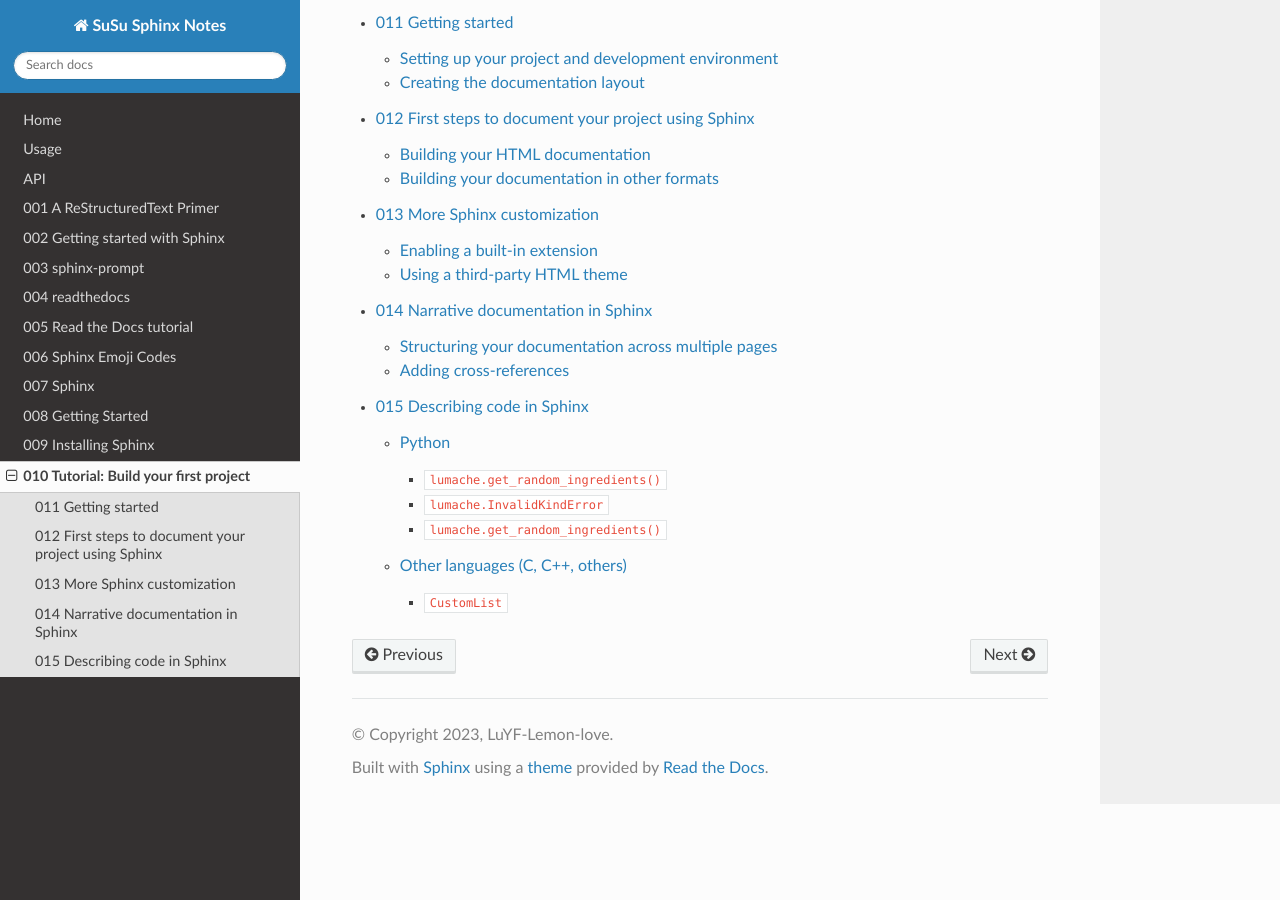
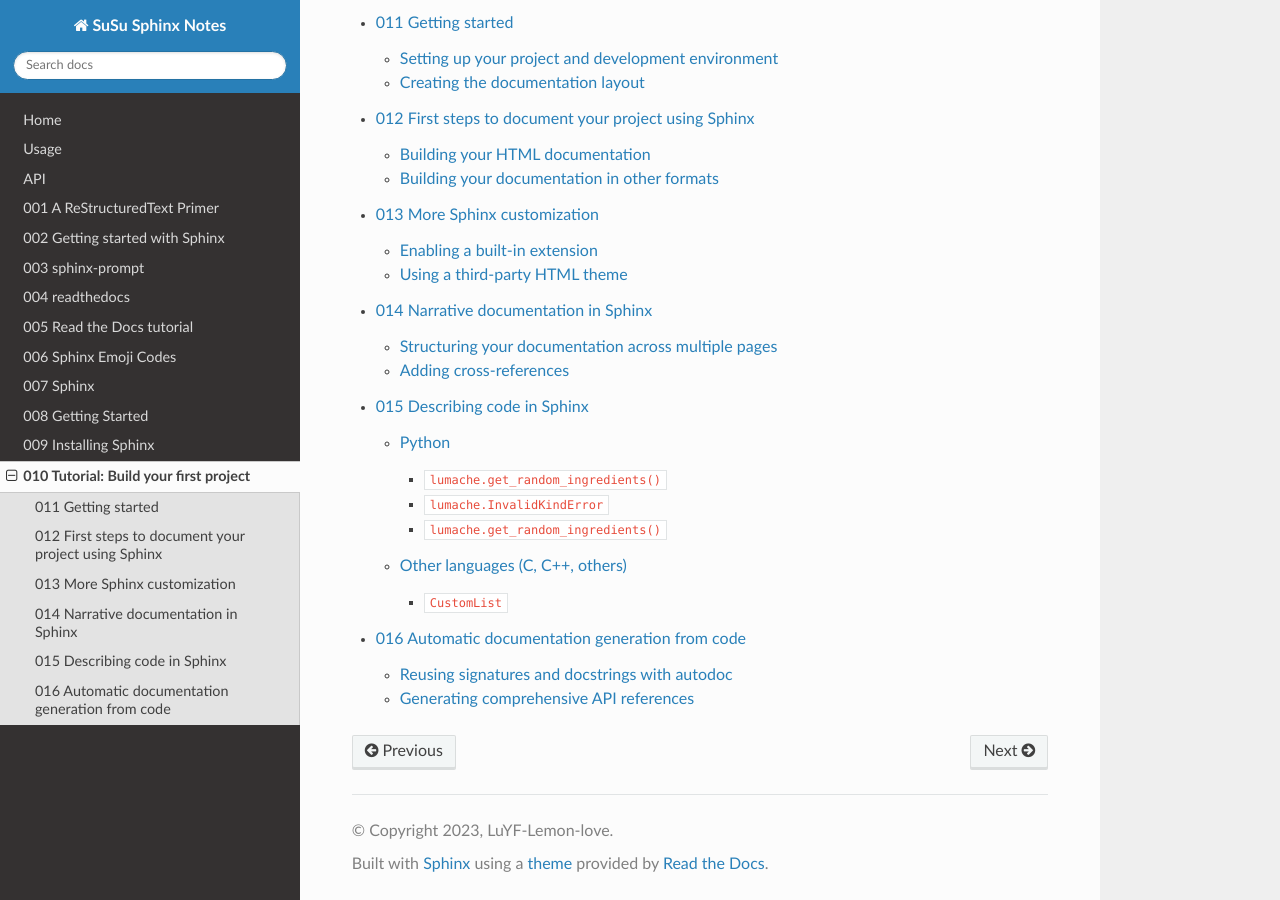
Before and after one commit to LuYF-Lemon-love/-susu-sphinx-notes, a Sphinx documentation site: the page built from docs/source/010-Build-your-first-project.rst, in a window 1280 px wide and 900 px high, scrolled down 701 px. Built offline with Sphinx 7.4.7 and the Read the Docs theme 2.0.0, drawn with Linux system fonts in a browser that asks for light colours; pages that are not in the unit, such as notebooks, are missing from menus; some of the changed lines change nothing that is shown.

Commit message:
add code.

```diff
--- a/docs/source/010-Build-your-first-project.rst
+++ b/docs/source/010-Build-your-first-project.rst
@@ -35,3 +35,4 @@
    013-More-Sphinx-customization.rst
    014-Narrative-documentation-in-Sphinx.rst
    015-Describing-code-in-Sphinx.rst
+   016-Automatic-documentation-generation-from-code.rst
--- /dev/null
+++ b/docs/source/016-Automatic-documentation-generation-from-code.rst
@@ -0,0 +1,157 @@
+016 Automatic documentation generation from code
+================================================
+
+源教程地址: https://www.sphinx-doc.org/en/master/tutorial/automatic-doc-generation.html .
+
+In the previous section of the tutorial you manually documented a Python function in Sphinx.
+However, the description was out of sync with the code itself,
+since the function signature was not the same.
+Besides, it would be nice to reuse **Python docstrings** in the documentation,
+rather than having to write the information in two places.
+
+Fortunately, the **autodoc extension** provides this functionality.
+
+Reusing signatures and docstrings with autodoc
+----------------------------------------------
+
+To use autodoc, first add it to the list of enabled extensions:
+
+``docs/source/conf.py``
+
+::
+
+ extensions = [
+     'sphinx.ext.duration',
+     'sphinx.ext.doctest',
+     'sphinx.ext.autodoc',
+ ]
+
+Next, move the content of the ``.. py:function`` directive to the function docstring
+in the original Python file, as follows:
+
+``lumache.py``
+
+::
+
+ def get_random_ingredients(kind=None):
+     """
+     Return a list of random ingredients as strings.
+
+     :param kind: Optional "kind" of ingredients.
+     :type kind: list[str] or None
+     :raise lumache.InvalidKindError: If the kind is invalid.
+     :return: The ingredients list.
+     :rtype: list[str]
+
+     """
+     return ["shells", "gorgonzola", "parsley"]
+
+Finally, replace the ``.. py:function`` directive from the Sphinx documentation with autofunction:
+
+``docs/source/usage.rst``
+
+::
+
+ you can use the ``lumache.get_random_ingredients()`` function:
+
+ .. autofunction:: lumache.get_random_ingredients
+
+If you now build the HTML documentation,
+the output will be the same! With the advantage that it is generated from the code itself.
+Sphinx took the reStructuredText from the docstring and included it,
+also generating proper cross-references.
+
+You can also autogenerate documentation from other objects.
+For example, add the code for the InvalidKindError exception:
+
+``lumache.py``
+
+::
+
+ class InvalidKindError(Exception):
+     """Raised if the kind is invalid."""
+     pass
+
+And replace the ``.. py:exception`` directive with autoexception as follows:
+
+``docs/source/usage.rst``
+
+::
+
+ or ``"veggies"``. Otherwise, :py:func:`lumache.get_random_ingredients`
+ will raise an exception.
+
+ .. autoexception:: lumache.InvalidKindError
+
+And again, after running ``make html``, the output will be the same as before.
+
+Generating comprehensive API references
+---------------------------------------
+
+While using ``sphinx.ext.autodoc`` makes keeping the code
+and the documentation in sync much easier,
+it still requires you to write an ``auto*`` directive for every object you want to document.
+Sphinx provides yet another level of automation: the autosummary extension.
+
+The ``autosummary`` directive generates documents
+that contain all the necessary autodoc directives.
+To use it, first enable the autosummary extension:
+
+``docs/source/conf.py``
+
+::
+
+ extensions = [
+    'sphinx.ext.duration',
+    'sphinx.ext.doctest',
+    'sphinx.ext.autodoc',
+    'sphinx.ext.autosummary',
+ ]
+
+Next, create a new api.rst file with these contents:
+
+``docs/source/api.rst``
+
+::
+
+ API
+ ===
+
+ .. autosummary::
+    :toctree: generated
+
+    lumache
+
+Remember to include the new document in the root toctree:
+
+``docs/source/index.rst``
+
+::
+
+ Contents
+ --------
+
+ .. toctree::
+
+    usage
+    api
+
+Finally, after you build the HTML documentation running make html, it will contain two new pages:
+
+- ``api.html``, corresponding to ``docs/source/api.rst`` and containing a table with the objects you included in the autosummary directive (in this case, only one).
+
+- ``generated/lumache.html``, corresponding to a newly created reST file ``generated/lumache.rst`` and containing a summary of members of the module, in this case one function and one exception.
+
+.. figure:: ../images/016-lumache-autosummary.png
+   :align: center
+
+   Summary page created by autosummary
+
+Each of the links in the summary page will take you to the places
+where you originally used the corresponding autodoc directive,
+in this case in the ``usage.rst`` document.
+
+.. note::
+
+    The generated files are based on Jinja2 templates that can be customized,
+    but that is out of scope for this tutorial.
```
Also changed, not shown: docs/images/016-lumache-autosummary.png (added).
